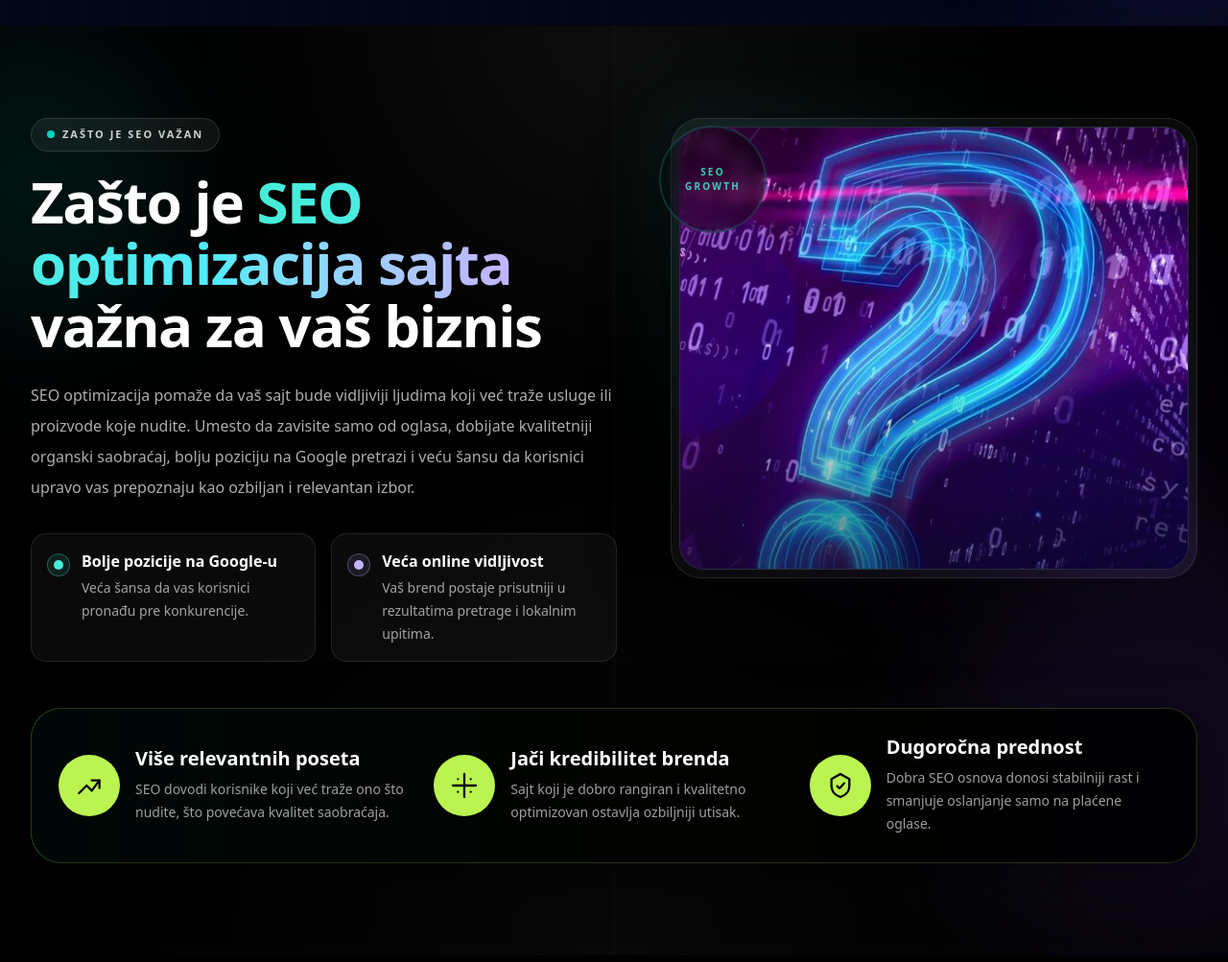
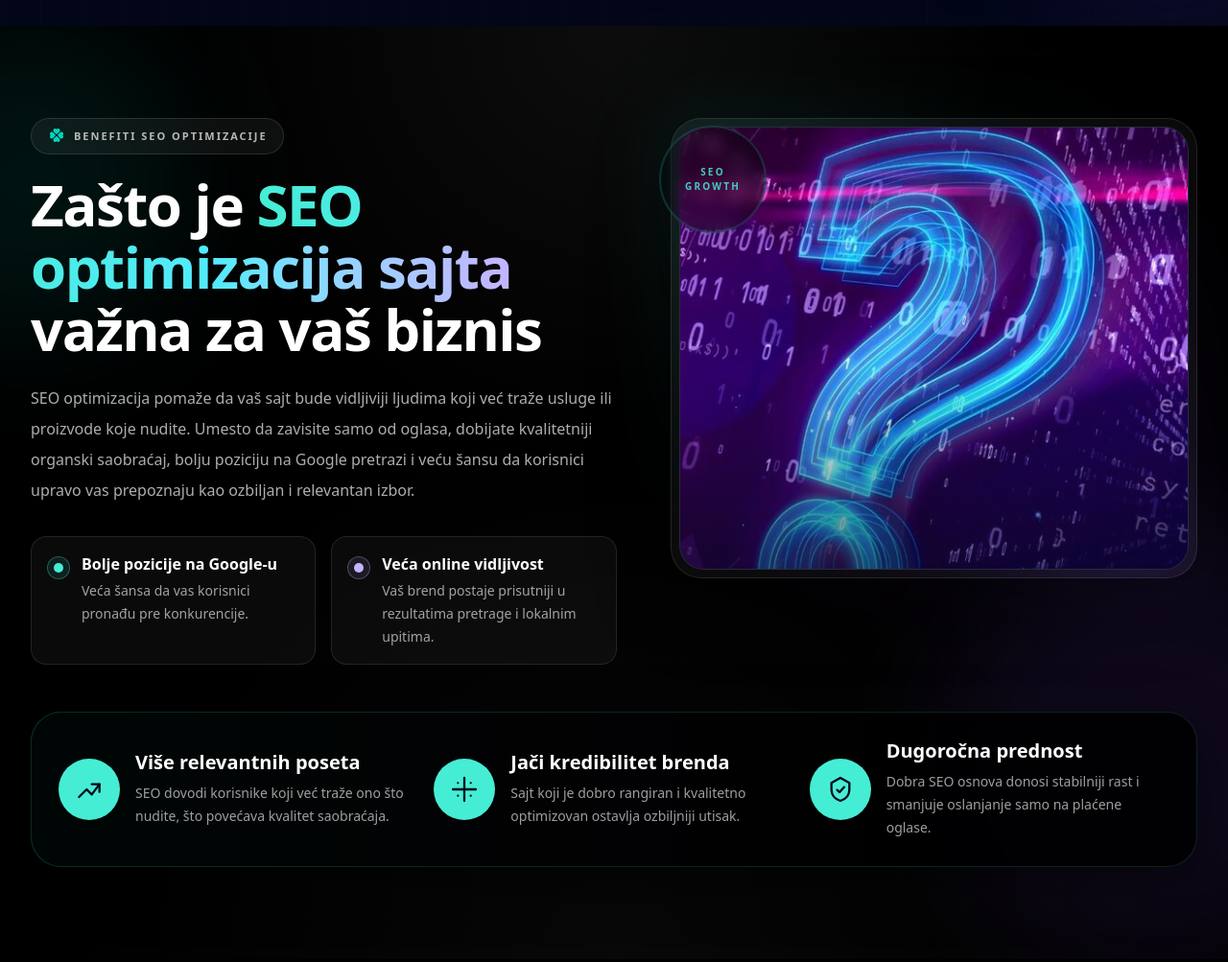
Before and after one commit to Dare3a/katizma, a website built with Vite: page seo-optimizacija.html in a window 1280 px wide. Shown: the part 3420-4423 px from the top of the page at 96% size. Built offline with nearby package versions, Linux system fonts and the light colour scheme.

Commit message:
Na str SEO optimizacija u sekciji zašto je seo važan promenjene boje ikonica i dodata detelina iznad naslova

```diff
--- a/seo-optimizacija.html
+++ b/seo-optimizacija.html
@@ -777,7 +777,6 @@
     <div class="pointer-events-none absolute inset-0">
         <div class="absolute left-[-10%] top-0 h-80 w-80 rounded-full bg-teal-500/10 blur-3xl"></div>
         <div class="absolute right-[-12%] bottom-0 h-[28rem] w-[28rem] rounded-full bg-violet-500/10 blur-3xl"></div>
-        <div class="absolute inset-y-0 left-1/2 w-px -translate-x-1/2 bg-white/[0.03]"></div>
         <div class="absolute inset-0 bg-[radial-gradient(circle_at_top,rgba(255,255,255,0.05),transparent_38%),radial-gradient(circle_at_bottom,rgba(255,255,255,0.03),transparent_50%)]"></div>
     </div>
 
@@ -785,9 +784,25 @@
         <div class="grid items-start gap-10 lg:grid-cols-[1fr_0.9fr] lg:gap-14">
             <!-- LEFT CONTENT -->
             <div class="reveal-up">
-                <div class="inline-flex items-center gap-2 rounded-full border border-white/12 bg-white/6 px-4 py-2 text-[11px] font-semibold tracking-[0.18em] text-white/80 backdrop-blur">
-                    <span class="inline-block h-2 w-2 rounded-full bg-teal-400"></span>
-                    ZAŠTO JE SEO VAŽAN
+                <div class="inline-flex items-center gap-2 rounded-full border border-white/12 bg-white/5 px-4 py-2 text-[11px] font-semibold tracking-[0.18em] text-white/70 backdrop-blur">
+                    <span class="flex h-5 w-5 items-center justify-center">
+                        <svg viewBox="0 0 24 24" class="h-5 w-5 text-teal-400 shrink-0 relative -top-px"
+                             fill="currentColor" aria-hidden="true">
+                            <path d="M12 4.5c-.8-1.2-3-1.5-4 .3-1 1.8.4 3.3 4 6 3.6-2.7 5-4.2 4-6-1-1.8-3.2-1.5-4-.3z"/>
+                            <g transform="rotate(90 12 12)">
+                                <path d="M12 4.5c-.8-1.2-3-1.5-4 .3-1 1.8.4 3.3 4 6 3.6-2.7 5-4.2 4-6-1-1.8-3.2-1.5-4-.3z"/>
+                            </g>
+                            <g transform="rotate(180 12 12)">
+                                <path d="M12 4.5c-.8-1.2-3-1.5-4 .3-1 1.8.4 3.3 4 6 3.6-2.7 5-4.2 4-6-1-1.8-3.2-1.5-4-.3z"/>
+                            </g>
+                            <g transform="rotate(270 12 12)">
+                                <path d="M12 4.5c-.8-1.2-3-1.5-4 .3-1 1.8.4 3.3 4 6 3.6-2.7 5-4.2 4-6-1-1.8-3.2-1.5-4-.3z"/>
+                            </g>
+                            <path d="M12 14c0 2.2-1 3.5-2.6 5" stroke="currentColor" stroke-width="1.2" fill="none"
+                                  stroke-linecap="round"/>
+                        </svg>
+                    </span>
+                    <span>BENEFITI SEO OPTIMIZACIJE</span>
                 </div>
 
                 <h2 class="mt-5 max-w-2xl text-3xl font-semibold leading-[1.08] tracking-tight sm:text-5xl lg:text-6xl">
@@ -836,7 +851,6 @@
             <div class="reveal-up relative mx-auto w-full max-w-md sm:max-w-xl lg:max-w-none">
                 <div class="absolute -inset-4 rounded-[2rem] bg-linear-to-br from-teal-400/10 via-transparent to-violet-500/10 blur-2xl"></div>
 
-                <!-- circle text replacement -->
                 <div class="absolute -left-3 top-2 z-10 hidden h-28 w-28 items-center justify-center rounded-full border border-teal-300/20 bg-black/40 backdrop-blur lg:flex">
                     <div class="absolute inset-0 rounded-full border border-teal-400/20"></div>
                     <div class="text-center text-[10px] font-semibold uppercase tracking-[0.22em] text-teal-300/85">
@@ -860,14 +874,13 @@
 
         <!-- BOTTOM BENEFITS BAR -->
         <div class="relative mt-10 sm:mt-12">
-            <!-- outer glow line -->
-            <div class="absolute inset-0 rounded-[2rem] bg-linear-to-r from-teal-400/50 via-lime-300/20 to-transparent p-[1px] opacity-80 blur-[0.2px]"></div>
-
-            <div class="relative rounded-[2rem] border border-lime-300/20 bg-black/90 px-5 py-6 shadow-[0_18px_60px_rgba(0,0,0,0.45)] sm:px-7 sm:py-7">
+            <div class="absolute inset-0 rounded-[2rem] bg-linear-to-r from-teal-400/35 via-violet-400/15 to-transparent p-[1px] opacity-90 blur-[0.2px]"></div>
+
+            <div class="relative rounded-[2rem] border border-teal-300/15 bg-black/90 px-5 py-6 shadow-[0_18px_60px_rgba(0,0,0,0.45)] sm:px-7 sm:py-7">
                 <div class="grid gap-6 md:grid-cols-3 md:gap-4">
                     <!-- item 1 -->
                     <div class="flex items-center gap-4">
-                        <div class="flex h-16 w-16 shrink-0 items-center justify-center rounded-full bg-lime-300 text-black">
+                        <div class="flex h-16 w-16 shrink-0 items-center justify-center rounded-full bg-teal-300 text-slate-950">
                             <svg viewBox="0 0 24 24" class="h-8 w-8" fill="none" stroke="currentColor" stroke-width="1.7" stroke-linecap="round" stroke-linejoin="round">
                                 <path d="M4 18l6-6 4 4 6-8"/>
                                 <path d="M14 8h6v6"/>
@@ -886,7 +899,7 @@
 
                     <!-- item 2 -->
                     <div class="flex items-center gap-4">
-                        <div class="flex h-16 w-16 shrink-0 items-center justify-center rounded-full bg-lime-300 text-black">
+                        <div class="flex h-16 w-16 shrink-0 items-center justify-center rounded-full bg-teal-300 text-slate-950">
                             <svg viewBox="0 0 24 24" class="h-8 w-8" fill="none" stroke="currentColor" stroke-width="1.7" stroke-linecap="round" stroke-linejoin="round">
                                 <path d="M3 12h18"/>
                                 <path d="M12 3v18"/>
@@ -909,7 +922,7 @@
 
                     <!-- item 3 -->
                     <div class="flex items-center gap-4">
-                        <div class="flex h-16 w-16 shrink-0 items-center justify-center rounded-full bg-lime-300 text-black">
+                        <div class="flex h-16 w-16 shrink-0 items-center justify-center rounded-full bg-teal-300 text-slate-950">
                             <svg viewBox="0 0 24 24" class="h-8 w-8" fill="none" stroke="currentColor" stroke-width="1.7" stroke-linecap="round" stroke-linejoin="round">
                                 <path d="M12 3l7 4v5c0 5-3.5 8-7 9-3.5-1-7-4-7-9V7l7-4z"/>
                                 <path d="M9.5 12.5l1.8 1.8 3.7-4.1"/>
```
